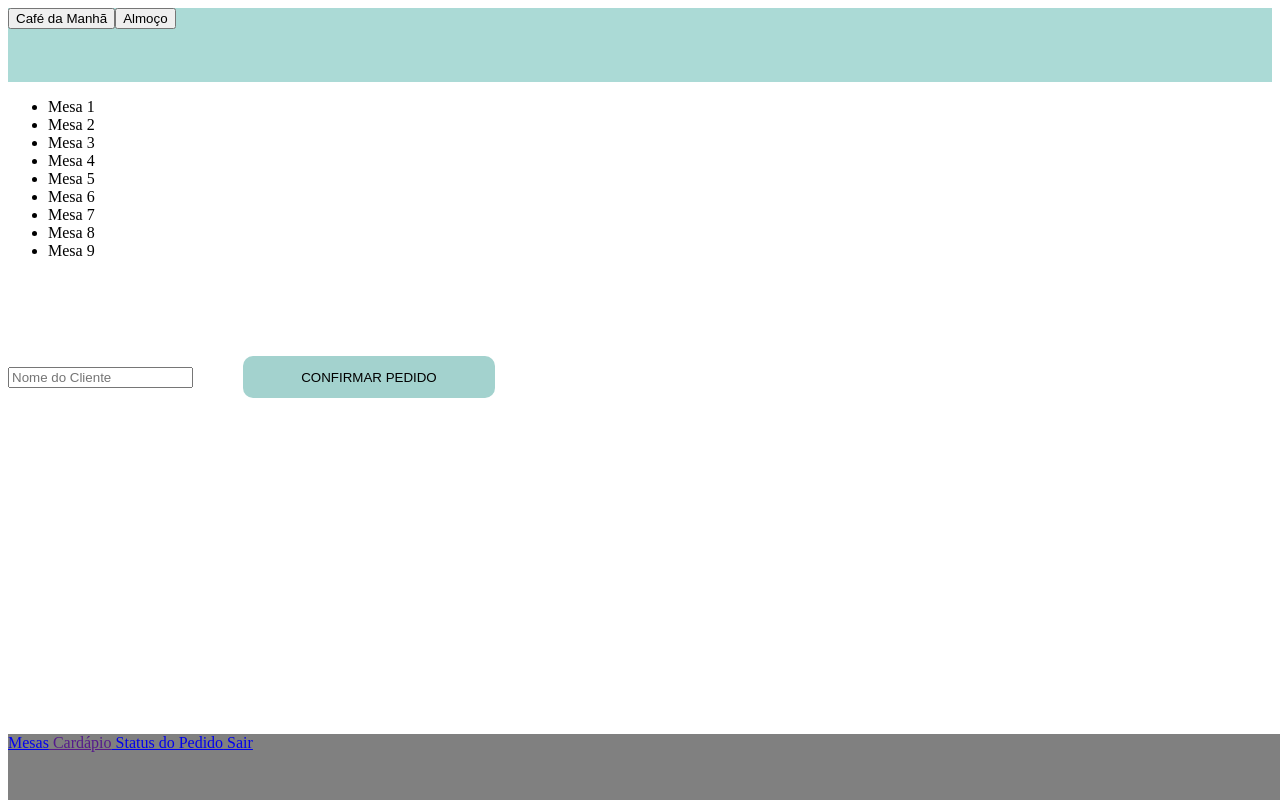
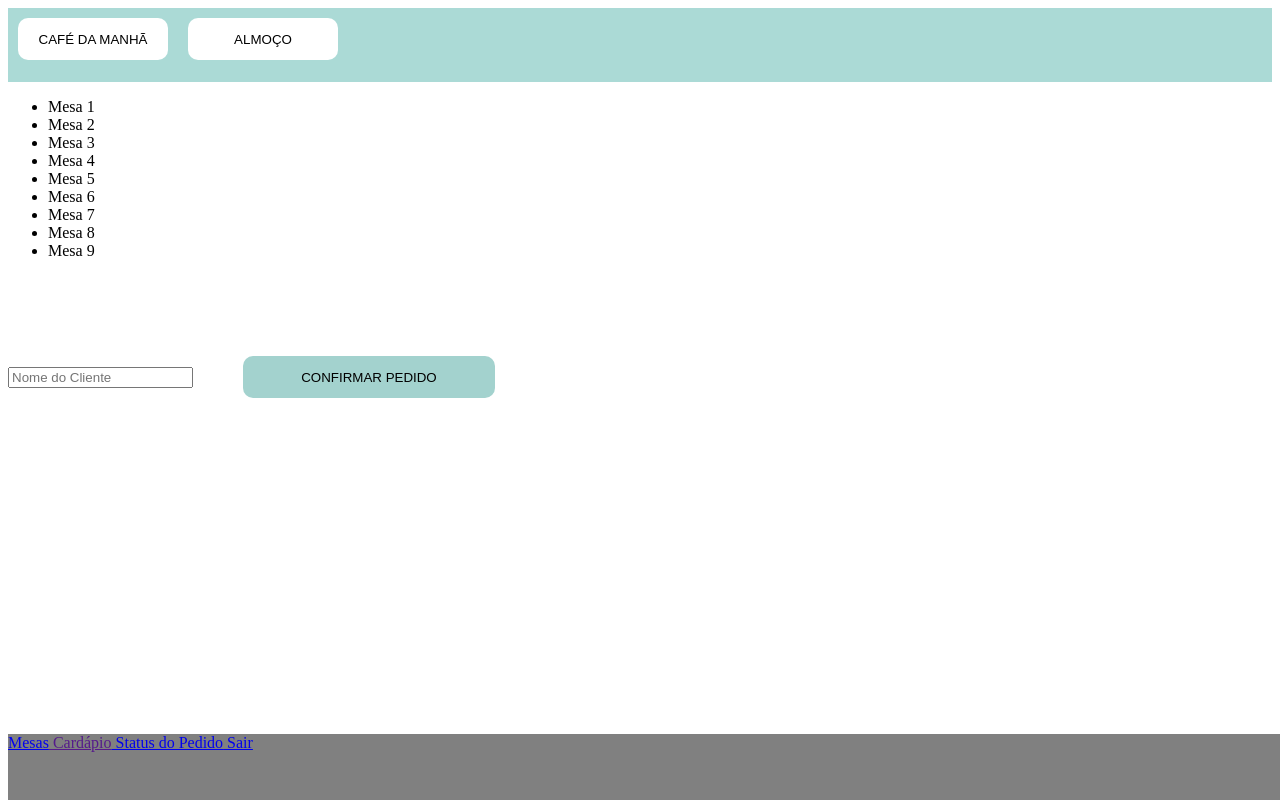
Before and after one commit to Laboratoria/SAP006-burger-queen-api-client, a React (Create React App) app: page /tables in a window 1280 px wide. Built offline with nearby package versions, Linux system fonts and the light colour scheme.

Commit message:
usando props styled

```diff
--- a/src/components/Button/style.js
+++ b/src/components/Button/style.js
@@ -3,13 +3,13 @@ import styled from "styled-components";
 const GeneralButton = styled.button`
     justify-content:center;
     text-align:center;
-    width: 252px;
+    width: ${ props => props.secondary ? '150px': '252px'};
     height: 42px;
     border:none;
     border-radius:10px;
-    margin: 80px 0px 50px 50px ;
+    margin: ${ props => props.secondary ? '10px': '80px 0px 50px 50px'};
     text-transform:uppercase;
-    background-color:rgb(163, 210, 206);
+    background-color:${ props => props.secondary ? 'white': 'rgb(163, 210, 206)'};
         a {
             color:black;
             font-weight:bold;
--- a/src/components/Header/NavBar.jsx
+++ b/src/components/Header/NavBar.jsx
@@ -1,11 +1,12 @@
 import React from "react";
 import NavegationBar from './style'
+import GeneralButton from '../Button/style'
 
 const MealNavBar = () => {
     return (
         <NavegationBar>
-            <button variant="breakfast">Café da Manhã</button>
-            <button variant="lunch">Almoço</button>
+            <GeneralButton secondary>Café da Manhã</GeneralButton>
+            <GeneralButton secondary>Almoço</GeneralButton>
         </NavegationBar>
     )
 }
```
Also changed, not shown: src/components/Button/styleBtn.js (deleted, +0 -20 lines).
